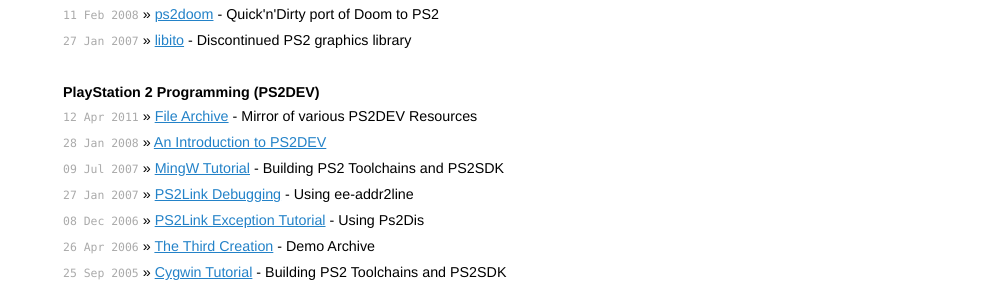
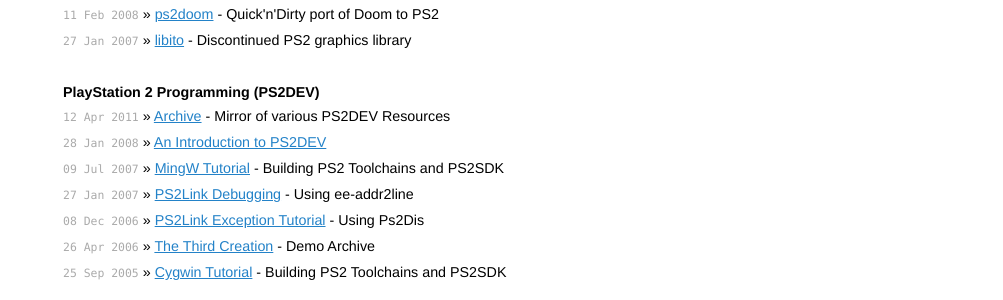
Before and after one commit to lukaszdk/lukasz.dk, a Jekyll site: the page built from index.html, in a window 1280 px wide. Shown: the part 475-775 px from the top of the page, without its empty margins (277-1280 px from the left). Built offline with Jekyll 4.4.1, drawn with Linux system fonts in a browser that asks for light colours.

Commit message:
Rename PS2DEV File Archive to Archive

```diff
--- a/index.html
+++ b/index.html
@@ -23,7 +23,7 @@
 
   <h1>PlayStation 2 Programming (PS2DEV)</h1>
   <ul class="posts">
-	<li><span>12 Apr 2011</span> &raquo; <a href="/playstation-2-programming/file-archive/">File Archive</a> - Mirror of various PS2DEV Resources
+	<li><span>12 Apr 2011</span> &raquo; <a href="/playstation-2-programming/archive/">Archive</a> - Mirror of various PS2DEV Resources
     <li><span>28 Jan 2008</span> &raquo; <a href="/playstation-2-programming/an-introduction-to-ps2dev/">An Introduction to PS2DEV</a></li>
 	<li><span>09 Jul 2007</span> &raquo; <a href="/playstation-2-programming/mingw-tutorial/">MingW Tutorial</a> - Building PS2 Toolchains and PS2SDK</li>
 	<li><span>27 Jan 2007</span> &raquo; <a href="/playstation-2-programming/ps2link-debugging/">PS2Link Debugging</a> - Using ee-addr2line</li>
--- a/playstation-2-programming/file-archive.textile
+++ b/playstation-2-programming/archive.textile
@@ -1,9 +1,9 @@
 ---
 layout: post
-title: PS2DEV File Archive
+title: PS2DEV Archive
 ---
 
-h1. PS2DEV File Archive
+h1. PS2DEV Archive
 
 h2. Documents
 
```
